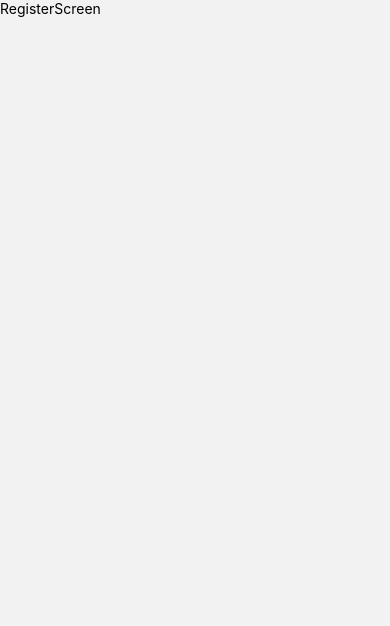
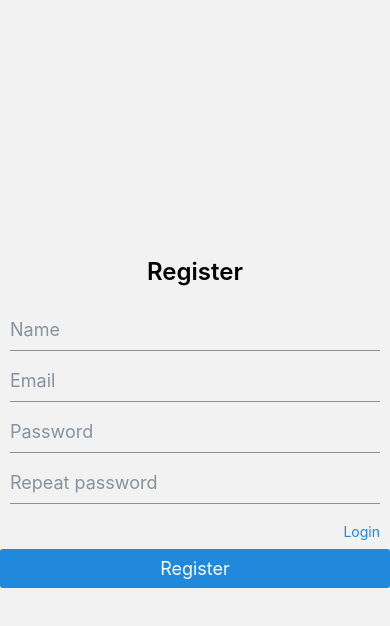
Before and after one commit to ikhlosi/Firebase_Auth_GB, a React Native app: screen /Register in a window 390 px wide. Shown: the top 626 px of the page. Built offline with nearby package versions, Linux system fonts and the light colour scheme.

Commit message:
RegisterScreen

```diff
--- a/src/screens/RegisterScreen.js
+++ b/src/screens/RegisterScreen.js
@@ -1,14 +1,71 @@
-import { StyleSheet, Text, View } from "react-native";
-import React from "react";
+import { StatusBar, StyleSheet, Text, View } from "react-native";
+import React, { useState } from "react";
+import { Button, Input } from "@rneui/base";
+import { useNavigation } from "@react-navigation/native";
 
 const RegisterScreen = () => {
+  const [name, setName] = useState("");
+  const [email, setEmail] = useState("");
+  const [password, setPassword] = useState("");
+  const [repeatPassword, setRepeatPassword] = useState("");
+  const navigation = useNavigation();
+
   return (
-    <View>
-      <Text>RegisterScreen</Text>
+    <View style={styles.container}>
+      <Text style={styles.title}>Register</Text>
+
+      <Input
+        placeholder="Name"
+        value={name}
+        onChangeText={(text) => setName(text)}
+      />
+
+      <Input
+        placeholder="Email"
+        value={email}
+        onChangeText={(text) => setEmail(text)}
+      />
+
+      <Input
+        placeholder="Password"
+        value={password}
+        onChangeText={(text) => setPassword(text)}
+      />
+
+      <Input
+        placeholder="Repeat password"
+        value={repeatPassword}
+        onChangeText={(text) => setRepeatPassword(text)}
+      />
+
+      <View style={styles.buttonView}>
+        <Button
+          titleStyle={{ fontSize: 14 }}
+          title="Login"
+          type="Clear"
+          onPress={() => navigation.navigate("Login")}
+        />
+      </View>
+      <Button title="Register" />
     </View>
   );
 };
 
 export default RegisterScreen;
 
-const styles = StyleSheet.create({});
+const styles = StyleSheet.create({
+  container: {
+    flex: 1,
+    paddingTop: StatusBar.currentHeight,
+    justifyContent: "center",
+  },
+  title: {
+    fontSize: 24,
+    alignSelf: "center",
+    fontWeight: "600",
+    paddingBottom: 24,
+  },
+  buttonView: {
+    alignItems: "flex-end",
+  },
+});
```
